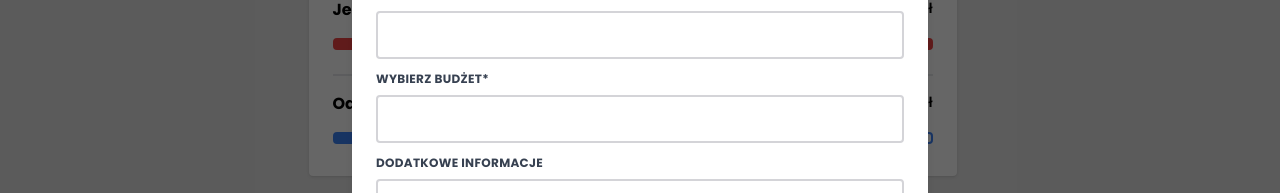
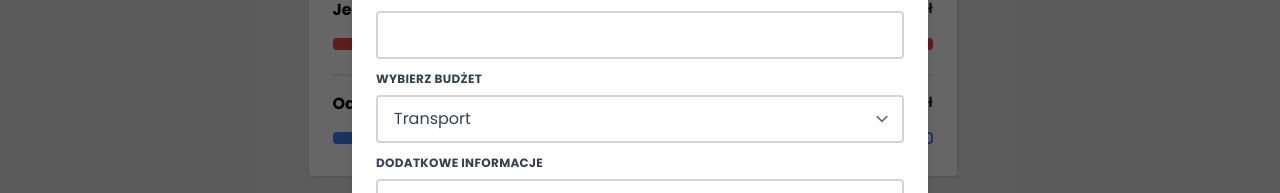
Before and after one commit to grzegorzpokorski/budget-plan, a Next.js app: page / in a window 1280 px wide. Both pictures are taken after a click on the button "Nowy wydatek". Shown: the part 340-533 px from the top of the page. Built offline with nearby package versions, Linux system fonts and the light colour scheme.

Commit message:
feat: add Select input

```diff
--- /dev/null
+++ b/src/components/molecules/Select/Select.tsx
@@ -0,0 +1,66 @@
+"use client";
+
+import { FormInfo } from "@/components/atoms/FormInfo/FormInfo";
+import { Label } from "@/components/atoms/Label/Label";
+import { ChangeEvent, forwardRef, InputHTMLAttributes, useId } from "react";
+import { twMerge } from "tailwind-merge";
+
+type Option = {
+  label: string;
+  value: string;
+};
+
+type Props = {
+  onChange: (e: ChangeEvent<HTMLSelectElement>) => void;
+  options: Option[];
+  isError: boolean;
+  label: string;
+  errormessage: string;
+  disabled?: boolean;
+} & Omit<InputHTMLAttributes<HTMLSelectElement>, "value" | "type">;
+
+export const Select = forwardRef<HTMLSelectElement, Props>(
+  (
+    { label, required, disabled, options, isError, errormessage, ...rest },
+    ref,
+  ) => {
+    const id = useId();
+
+    return (
+      <>
+        <Label htmlFor={id}>
+          {label}
+          {required && <span aria-hidden="true">*</span>}
+        </Label>
+        <select
+          id={id}
+          ref={ref}
+          required={required}
+          disabled={disabled}
+          className={twMerge(
+            "appearance-none block w-full bg-white text-gray-700 border-2 border-zinc-300 focus:border-blue-500 rounded py-3 px-4 mb-3 leading-tight focus:outline-none focus:bg-white ",
+            isError && "border-red-500 focus:border-red-500",
+          )}
+          aria-describedby={isError ? `${id}-hint` : undefined}
+          {...rest}
+        >
+          {options.map((option) => (
+            <option key={option.value} value={option.value}>
+              {option.label}
+            </option>
+          ))}
+        </select>
+        {isError && (
+          <FormInfo
+            id={`${id}-hint`}
+            content={errormessage}
+            error={true}
+            withMarginBottom
+          />
+        )}
+      </>
+    );
+  },
+);
+
+Select.displayName = "Select";
--- a/src/components/organisms/AddExpenseModal/AddExpenseModal.tsx
+++ b/src/components/organisms/AddExpenseModal/AddExpenseModal.tsx
@@ -10,6 +10,7 @@ import { BaseModal } from "@/components/molecules/BaseModal/BaseModal";
 import { Button } from "@/components/atoms/Button/Button";
 import { Input } from "../../molecules/Input/Input";
 import { Textarea } from "@/components/molecules/Textarea/Textarea";
+import { Select } from "@/components/molecules/Select/Select";
 
 type InputsType = z.infer<typeof addExpenseFormSchema>;
 
@@ -58,15 +59,25 @@ export const AddExpenseModal = () => {
           />
         </div>
         <div className="w-full">
-          <Input
-            type="text"
+          <Select
             label="Wybierz budżet"
-            {...register("budget")}
-            isError={Boolean(errors.budget)}
-            errormessage={errors.budget?.message || ""}
-            required
-            step={0.01}
-            min={0.01}
+            {...register("budgetId")}
+            isError={Boolean(errors.budgetId)}
+            errormessage={errors.budgetId?.message || ""}
+            options={[
+              {
+                value: "sd",
+                label: "Transport",
+              },
+              {
+                value: "dfg",
+                label: "Jedzenie",
+              },
+              {
+                value: "sderthy",
+                label: "Odzież",
+              },
+            ]}
           />
         </div>
         <div className="w-full">
--- a/src/shemas/shemas.ts
+++ b/src/shemas/shemas.ts
@@ -14,8 +14,6 @@ export const addExpenseFormSchema = z.object({
   amount: z.coerce.number().positive({
     message: "Wartość wydatku musi być większa od 0.",
   }),
-  budget: z.string().min(3, {
-    message: "Nazwa budżetu musi składać się z co najmniej 3 znaków.",
-  }),
+  budgetId: z.string().nonempty({ message: "Wybierz budżet" }),
   description: z.string(),
 });
```
